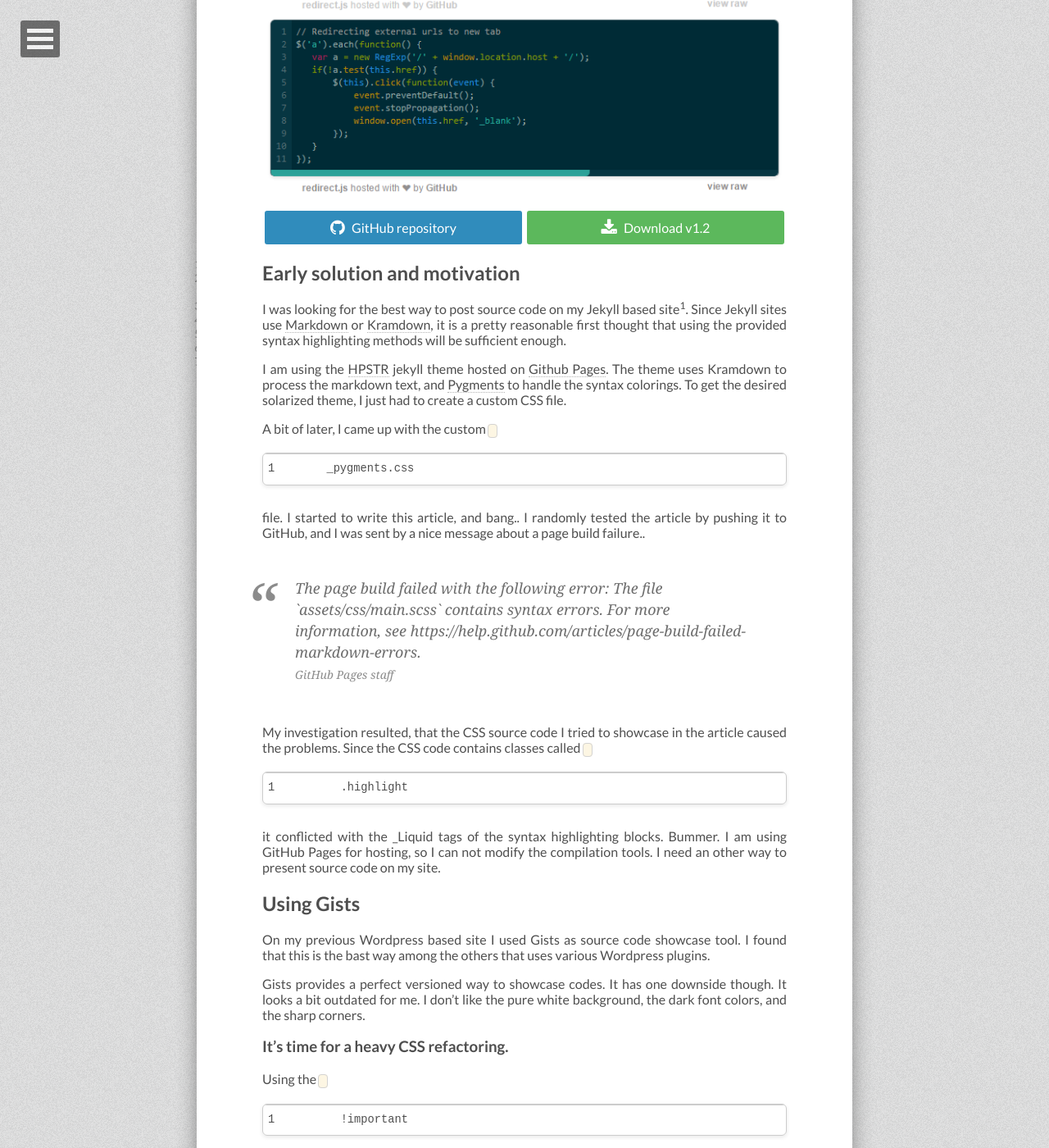
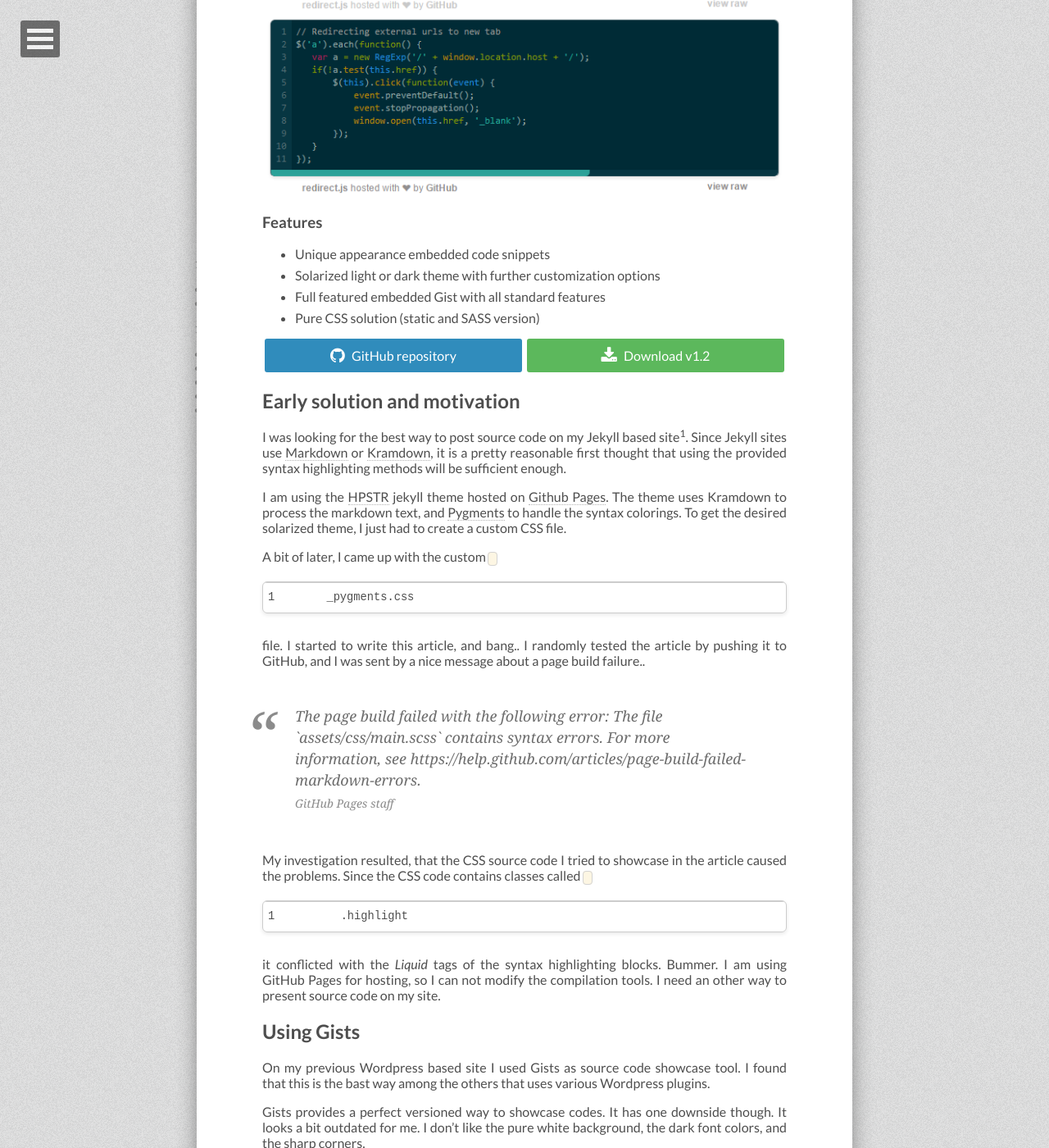
Before and after one commit to tiborsimon/tiborsimon.github.io, a Jekyll site: the page built from _posts/2015-04-19-solarized-theme-for-embedded-gists.md, in a window 1280 px wide and 1400 px high, scrolled down 760 px. Shown: the whole window at 82% size. Built offline with Jekyll 4.4.1, drawn with Linux system fonts in a browser that asks for light colours; nearby versions of some CDN libraries; comment, search, counter and statistics services are not loaded; some of the changed text lies outside the part shown.

Commit message:
Article update

```diff
--- a/_posts/2015-04-19-solarized-theme-for-embedded-gists.md
+++ b/_posts/2015-04-19-solarized-theme-for-embedded-gists.md
@@ -10,11 +10,18 @@
 modified: 2015-06-1o
 ---
 
-I am a big fan of the [solarized](http://ethanschoonover.com/solarized) color theme. I use it wherever I can, and my embedded code snippets on my site aren't an exception. In this article I will demonstrate a method that will turn your [gist's](gist.github.com) normal style into a much more elegant solarized one.
+I am a big fan of the [solarized](http://ethanschoonover.com/solarized) color theme. I use it wherever I can, and my embedded code snippets on my site aren't an exception. In this article I will demonstrate a method that will turn your [gist's](gist.github.com) normal style into a much more elegant Solarized one.
 
 After reading this artice, you will be able to theme your Gists in light or dark Solarized color theme:
 
 <img src="http://tiborsimon.github.io/images/solarized-gist/solarized-gist-demo-image.png" />
+
+### Features
+
+- Unique appearance embedded code snippets
+- Solarized light or dark theme with further customization options
+- Full featured embedded Gist with all standard features
+- Pure CSS solution (static and SASS version)
 
 {% include repo_and_release.html %}
 
@@ -33,7 +40,7 @@
 <cite>GitHub Pages staff</cite>
 </blockquote>
 
-My investigation resulted, that the CSS source code I tried to showcase in the article caused the problems. Since the CSS code contains classes called `.highlight` it conflicted with the _Liquid tags of the syntax highlighting blocks. Bummer. I am using GitHub Pages for hosting, so I can not modify the compilation tools. I need an other way to present source code on my site.
+My investigation resulted, that the CSS source code I tried to showcase in the article caused the problems. Since the CSS code contains classes called `.highlight` it conflicted with the _Liquid_ tags of the syntax highlighting blocks. Bummer. I am using GitHub Pages for hosting, so I can not modify the compilation tools. I need an other way to present source code on my site.
 
 
 ## Using Gists
@@ -64,11 +71,11 @@
 
 - String formatting blocks are equally greens.
 
-## Demo
+## Live demo
 
 <div id="demo"></div>
 
-The following code snippet contains a python code that wide enough to trigger the scroll feature of the embedded gist content.
+The following code snippet contains a python code wide enough to trigger the scroll feature of the embedded gist content.
 
 {% gist tiborsimon/d1551331a83abd0c7f8d %}
 
```
